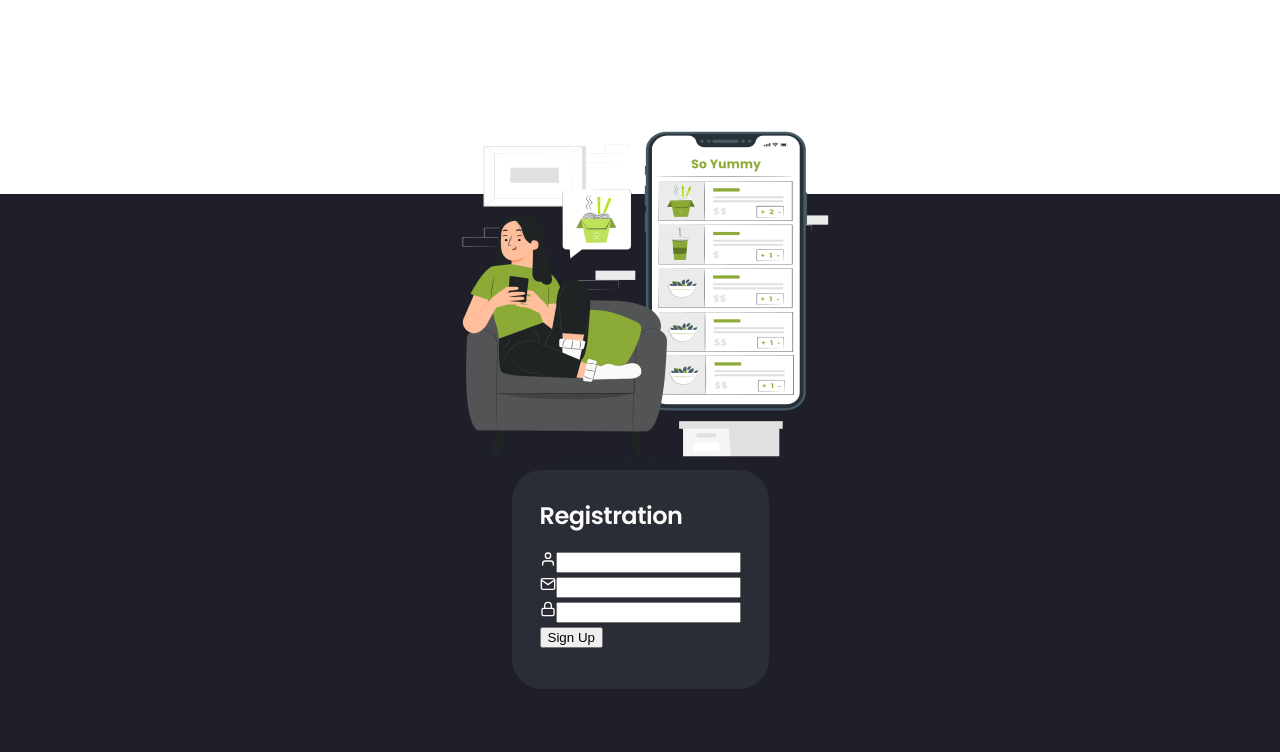
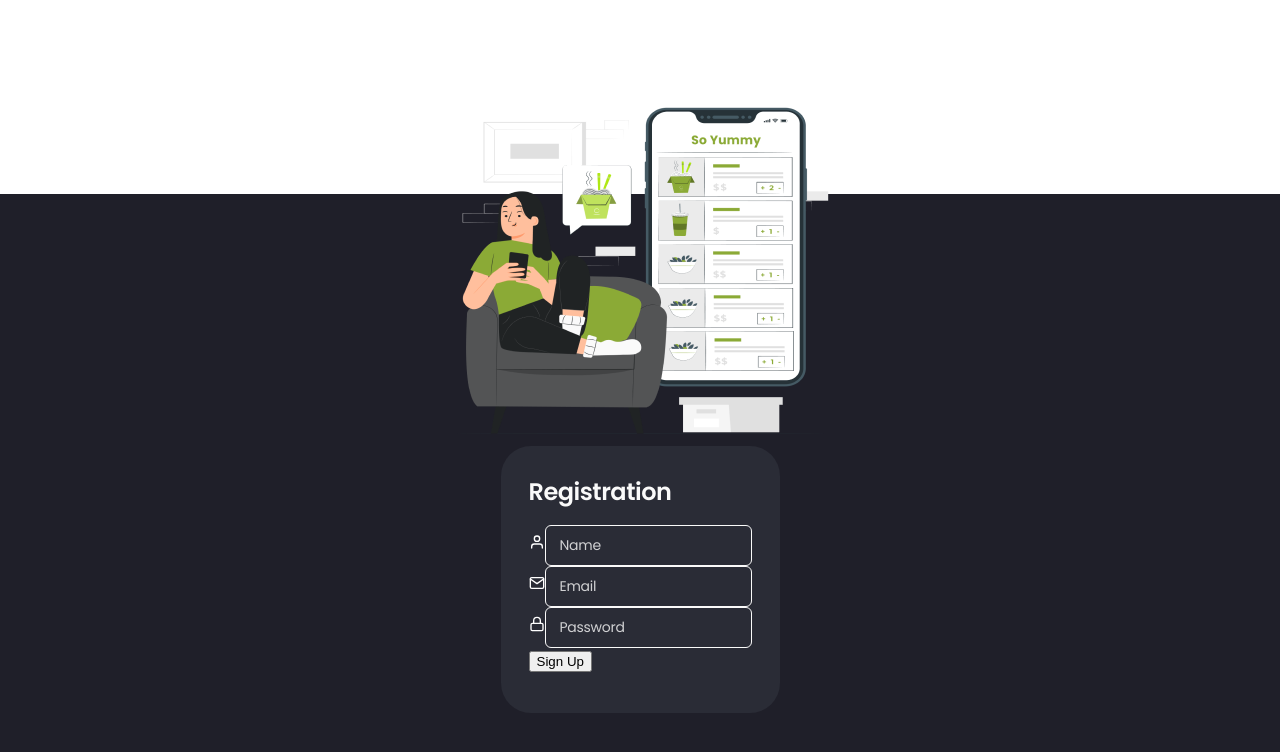
Before and after one commit to VladosSid/project-fullstack-frontend, a React (Create React App) app: page /project-fullstack-frontend/register in a window 1280 px wide. Shown: the top 752 px of the page. Built offline with nearby package versions, Linux system fonts and the light colour scheme; no server answers.

Commit message:
form inputs & placeholders

```diff
--- a/src/components/RegisterForm/RegisterForm.jsx
+++ b/src/components/RegisterForm/RegisterForm.jsx
@@ -6,7 +6,8 @@ import {
 import {
     Container,
     Form,
-    FormTitle
+    FormTitle,
+    Input
 } from "./RegisterForm.styled";
 
 const RegisterForm = () => {
@@ -22,9 +23,10 @@ const RegisterForm = () => {
                         >
                             <FiUser />
                         </label>
-                        <input
+                        <Input
                             type="text"
                             name="username"
+                            placeholder="Name"
                             id="usernameInput"
                             required
                         />
@@ -36,9 +38,10 @@ const RegisterForm = () => {
                         >
                             <FiMail />
                         </label>
-                        <input
+                        <Input
                             type="text"
-                            name="username"
+                            name="email"
+                            placeholder="Email"
                             id="emailInput"
                             required
                         />
@@ -50,9 +53,10 @@ const RegisterForm = () => {
                         >
                             <FiLock />
                         </label>
-                        <input
+                        <Input
                             type="text"
-                            name="username"
+                            name="password"
+                            placeholder="Password"
                             id="passwordInput"
                             required
                         />
--- a/src/components/RegisterForm/RegisterForm.styled.js
+++ b/src/components/RegisterForm/RegisterForm.styled.js
@@ -32,3 +32,23 @@ export const FormTitle = styled.h2`
 
     }
 `
+
+export const Input = styled.input`
+    padding: 12px 14px;
+    border: 1px solid #FAFAFA;
+    border-radius: 6px;
+
+    background-color: transparent;
+
+    &::placeholder {
+        font-family: 'Poppins';
+        font-style: normal;
+        font-weight: 400;
+        font-size: 14px;
+        line-height: 1.5;
+        letter-spacing: -0.02em;
+
+        color: #FAFAFA;
+        opacity: 0.8;
+    }
+`
```
